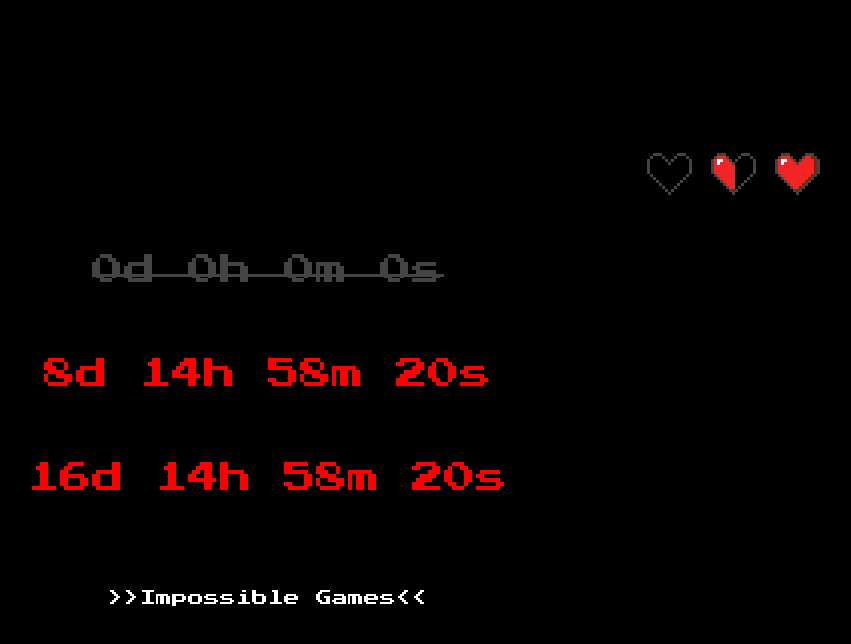
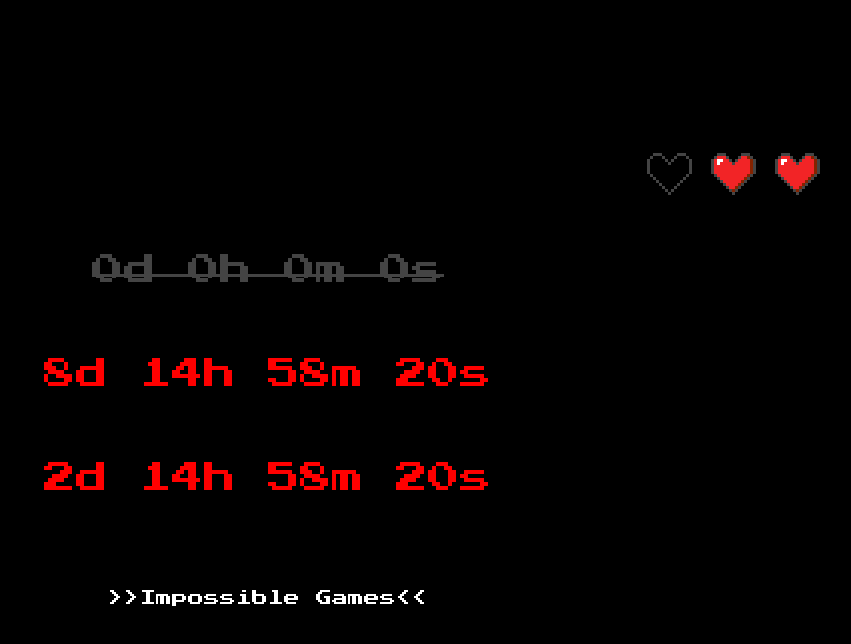
Before and after one commit to ImpossibleGamesFun/ImpossibleGamesFun.github.io, a plain HTML site: page index.html in a window 1280 px wide. Shown: the whole page, without its empty margins (372-1223 px from the left). Drawn offline with nearby package versions, Linux system fonts and the light colour scheme; a web font is replaced by a local one.

Commit message:
modified counter3

```diff
--- a/index.html
+++ b/index.html
@@ -21,7 +21,7 @@
                 <div class="text-right">
                     <section class="icon-list">
                         <i class="nes-icon is-medium is-transparent heart"></i>
-                        <i class="nes-icon is-medium is-half heart"></i>
+                        <i class="nes-icon is-medium heart"></i>
                         <i class="nes-icon is-medium heart"></i>
                     </section>
                 </div>
@@ -78,7 +78,7 @@
         // Define las fechas de inicio para los tres contadores (ajusta las fechas según sea necesario)
         const startDate1 = new Date('2023-01-31T00:00:00').getTime();
         const startDate2 = new Date('2023-08-31T18:00:00').getTime();
-        const startDate3 = new Date('2023-09-08T18:00:00').getTime();
+        const startDate3 = new Date('2023-08-25T18:00:00').getTime();
 
         // Llama a la función de actualización para cada contador
         updateCounter('counter1', startDate1);
```
